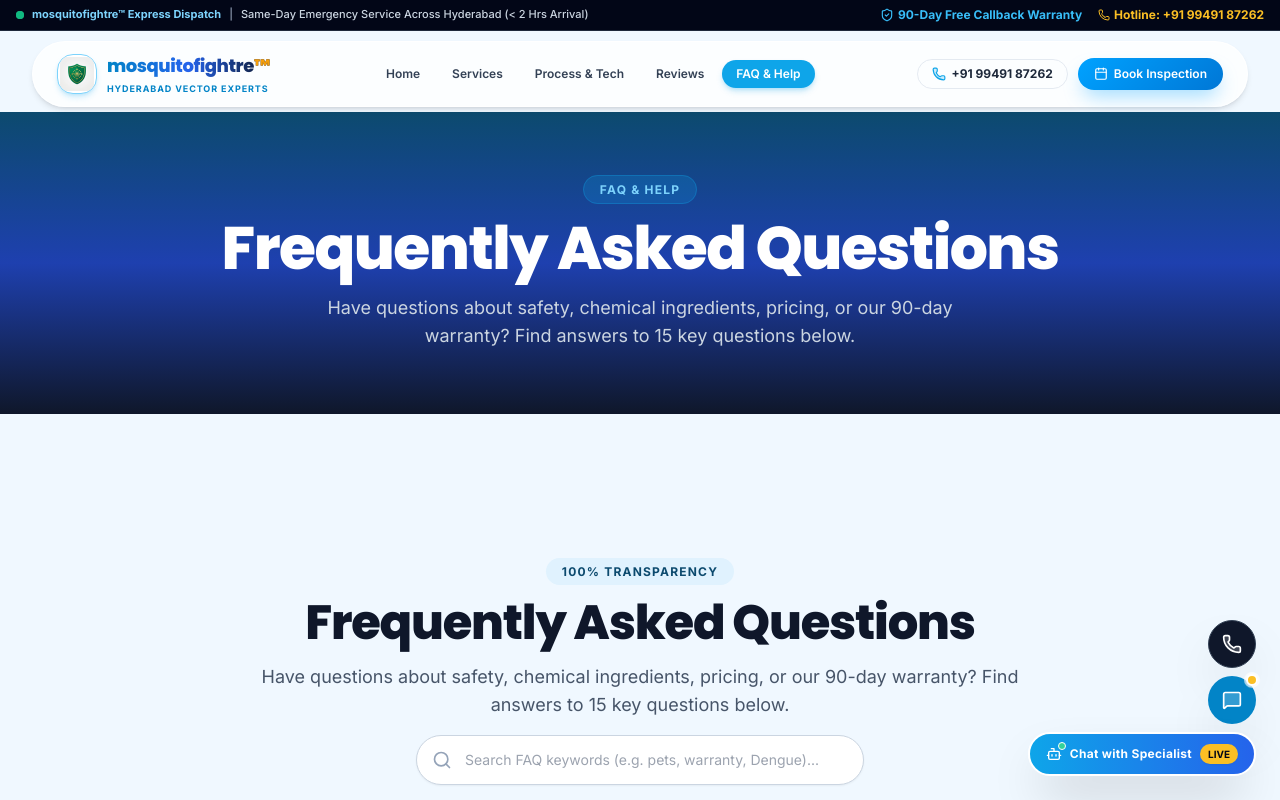
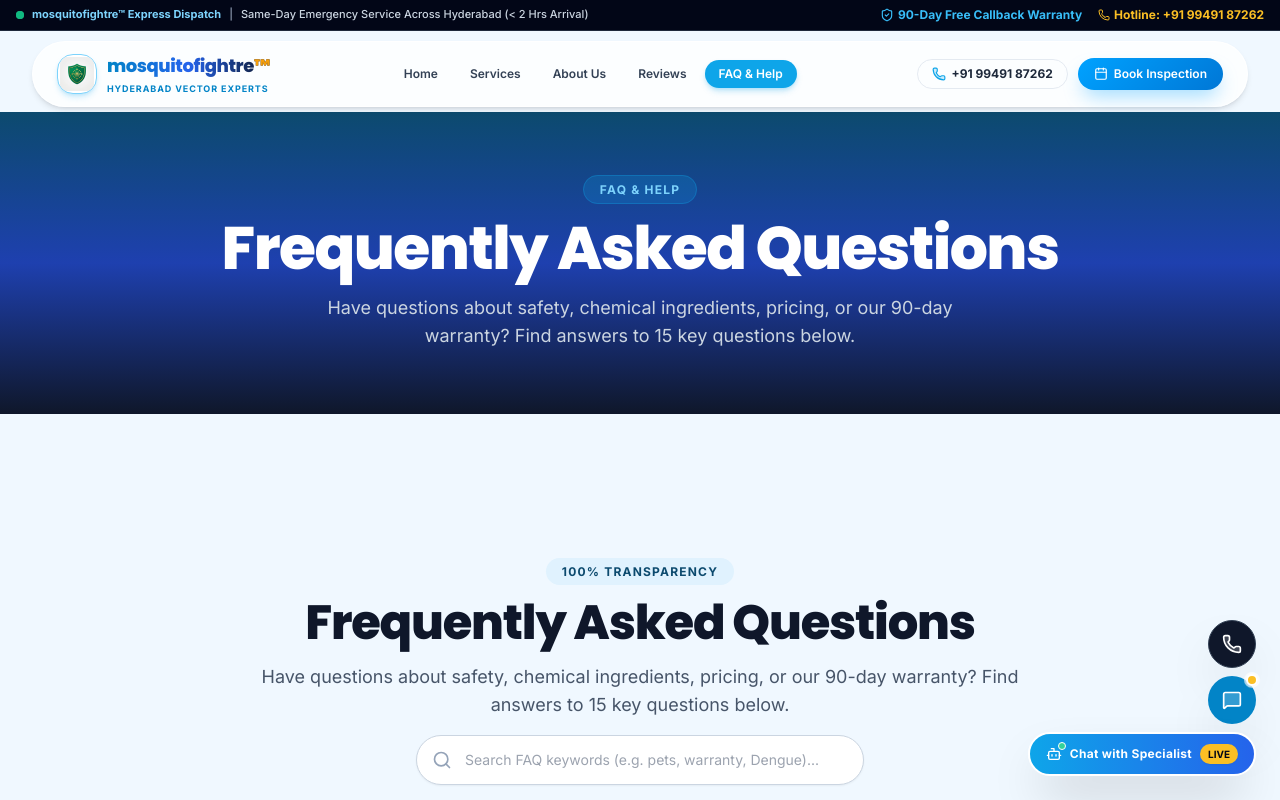
Before and after one commit to srikanthkk3077/mosquito, a React (Vite) app: page /faq in a window 1280 px wide. Shown: the top 800 px of the page. Built offline with nearby package versions, Linux system fonts and the light colour scheme.

Commit message:
feat: update navigation link from Process & Tech to About Us

```diff
--- a/src/components/Header.jsx
+++ b/src/components/Header.jsx
@@ -18,7 +18,7 @@ export default function Header({ onOpenBooking }) {
   const navLinks = [
     { name: 'Home', path: '/' },
     { name: 'Services', path: '/services' },
-    { name: 'Process & Tech', path: '/process' },
+    {name : 'About Us', path : '/about'},
     { name: 'Reviews', path: '/reviews' },
     { name: 'FAQ & Help', path: '/faq' },
   ];
```
